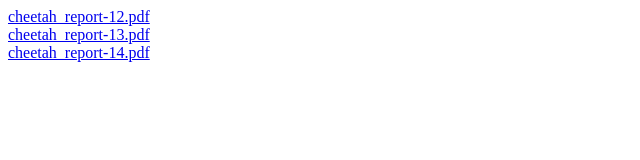
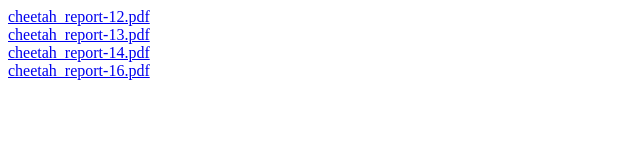
Before and after one commit to thescouser89/cheetah_report, a plain HTML site: page index.html in a window 1280 px wide. Shown: the whole page, without its empty margins (0-640 px from the left). Drawn offline with Linux system fonts and the light colour scheme.

Commit message:
Travis CI autocommit from travis build 16

```diff
--- a/index.html
+++ b/index.html
@@ -2,3 +2,4 @@
 <a href="cheetah_report-12.pdf">cheetah_report-12.pdf</a><br/>
 <a href="cheetah_report-13.pdf">cheetah_report-13.pdf</a><br/>
 <a href="cheetah_report-14.pdf">cheetah_report-14.pdf</a><br/>
+<a href="cheetah_report-16.pdf">cheetah_report-16.pdf</a><br/>
```
Also changed, not shown: 1 other file.
